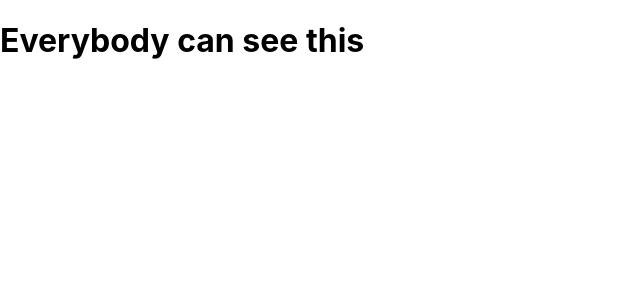
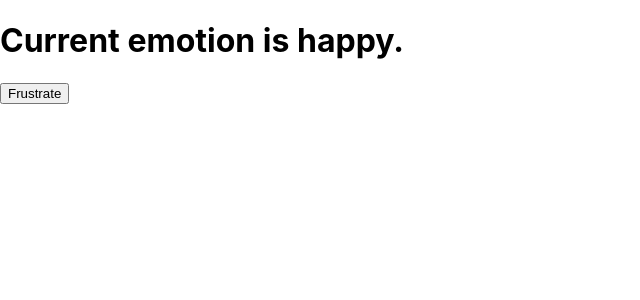
Before and after one commit to BernardoAguayoOrtega/react.js-essential-training, a React (Create React App) app: page / in a window 1280 px wide. Shown: the top 300 px of the page, without its empty margins (0-640 px from the left). Built offline with nearby package versions, Linux system fonts and the light colour scheme.

Commit message:
[update] use use state function

```diff
--- a/src/App.js
+++ b/src/App.js
@@ -1,15 +1,19 @@
+import { useState, useEffect } from 'react';
 import './App.css';
 
-function SecretComponent() {
-	return <h1>Secret Information</h1>;
+export default function App() {
+	const [emotion, setEmotion] = useState('happy');
+
+	const handleOnClick = () => setEmotion('frustrate');
+
+	useEffect(() => {
+		console.log(`It's ${emotion} around here`)
+	});
+
+	return (
+		<>
+			<h1>Current emotion is {emotion}.</h1>
+			<button onClick={handleOnClick}>Frustrate</button>
+		</>
+	);
 }
-
-function RegularComponent() {
-	return <h1>Everybody can see this</h1>;
-}
-
-function App({authorized}) {
-	return <>{authorized ? <SecretComponent /> : <RegularComponent />}</>;
-}
-
-export default App;
```
